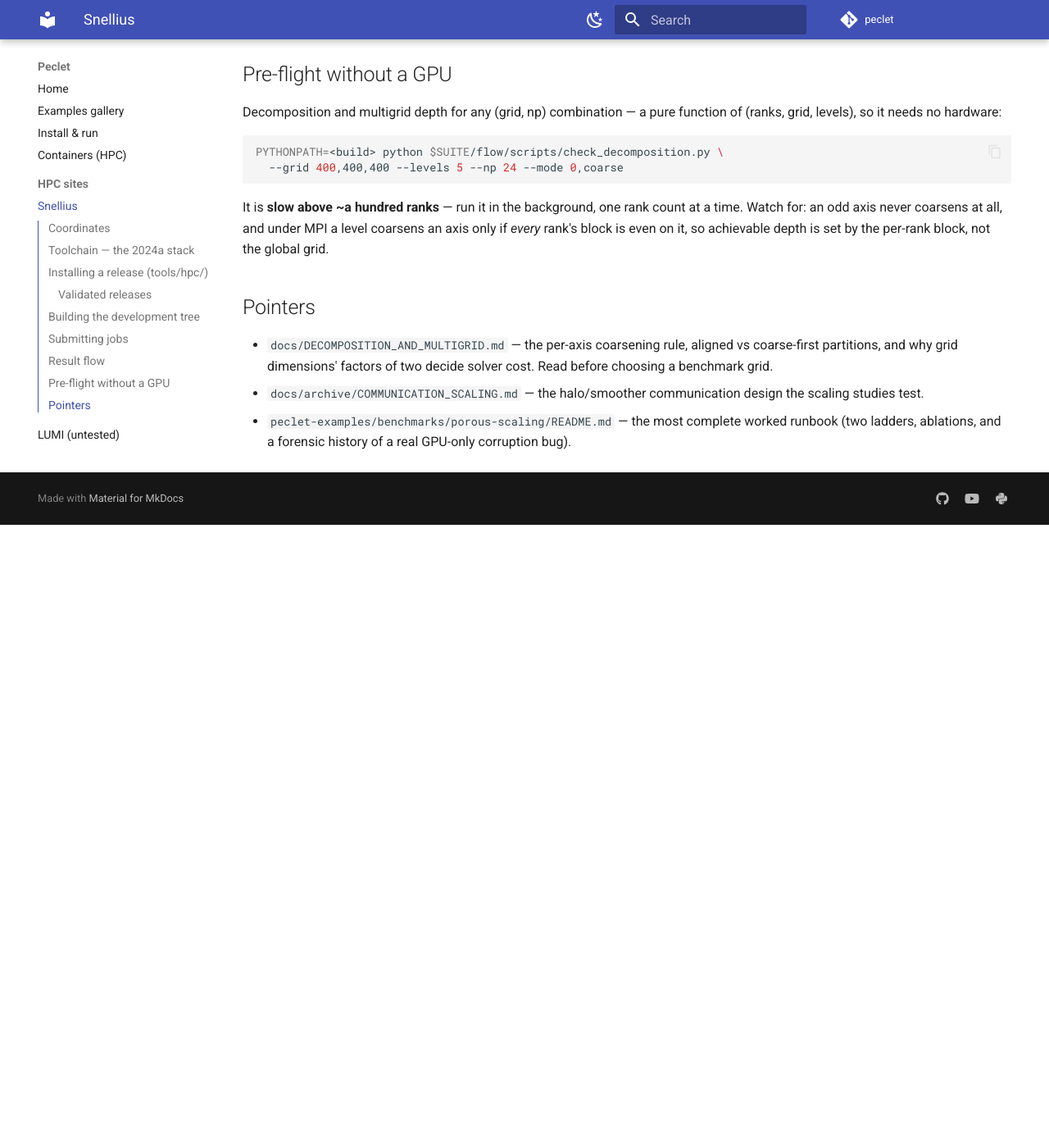
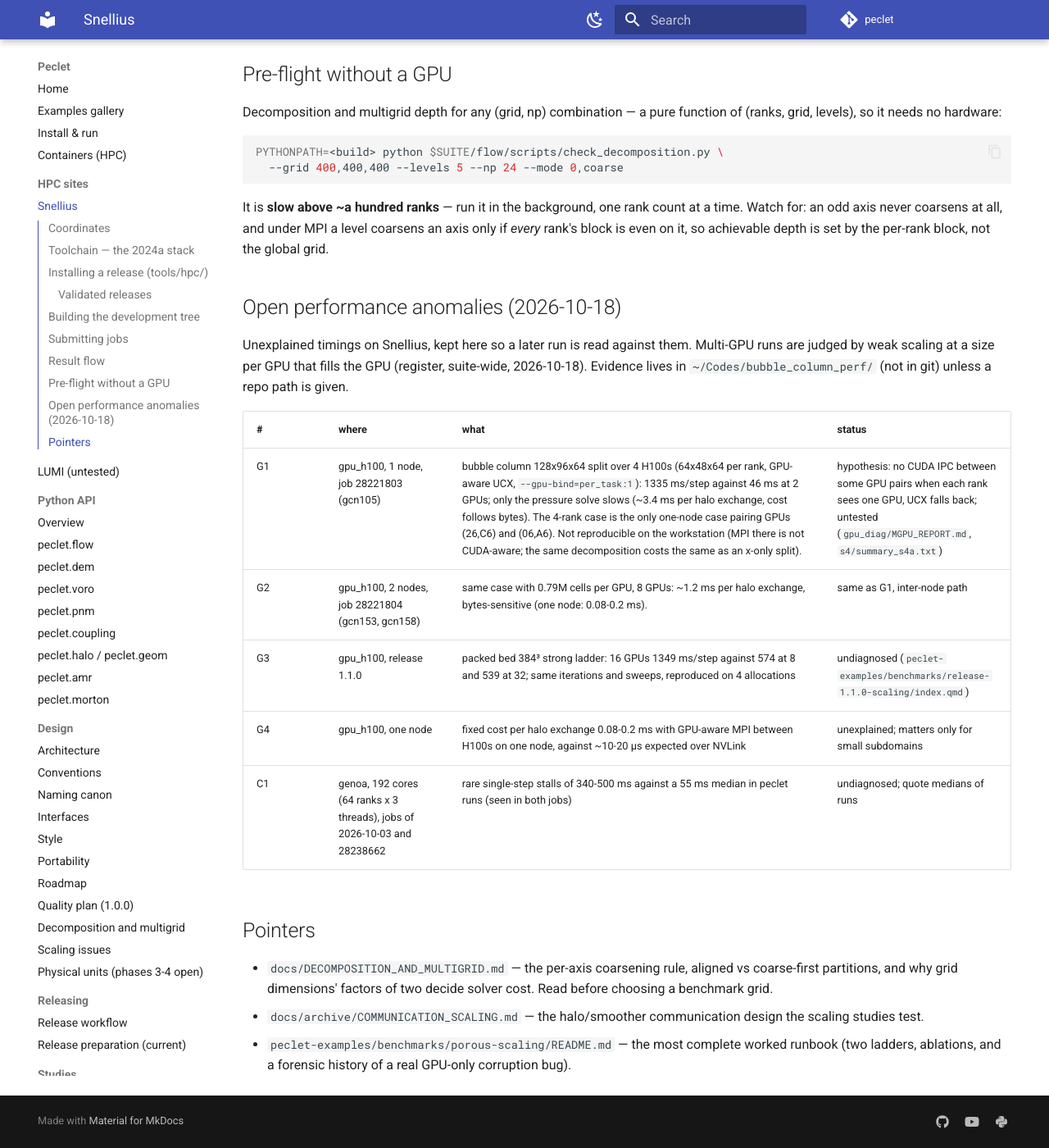
Before and after one commit to computational-chemical-engineering/peclet, an MkDocs documentation site: the page built from docs/SNELLIUS.md, in a window 1280 px wide and 1400 px high, scrolled down 5316 px. Shown: the whole window at 82% size. Built offline with MkDocs 1.6.1 and Material for MkDocs 9.7.7, drawn with Linux system fonts in a browser that asks for light colours; comment, search, counter and statistics services are not loaded; before the commit the page ends 5956 px from its top, so only the background shows below that.

Commit message:
SNELLIUS.md: open performance anomalies (G1-G4 multi-GPU halo cost / pair pathology, G3 release-1.1.0 16-GPU rung, C1 genoa stalls)
Co-Authored-By: Claude Opus 5.5 <noreply@anthropic.com>
Claude-Session: https://claude.ai/code/session_0127kjaH3FmCxkx1nzhmxWbn

```diff
--- a/docs/SNELLIUS.md
+++ b/docs/SNELLIUS.md
@@ -247,6 +247,20 @@ It is **slow above ~a hundred ranks** — run it in the background, one rank cou
 for: an odd axis never coarsens at all, and under MPI a level coarsens an axis only if *every*
 rank's block is even on it, so achievable depth is set by the per-rank block, not the global grid.
 
+## Open performance anomalies (2026-10-18)
+
+Unexplained timings on Snellius, kept here so a later run is read against them. Multi-GPU runs are
+judged by weak scaling at a size per GPU that fills the GPU (register, suite-wide, 2026-10-18).
+Evidence lives in `~/Codes/bubble_column_perf/` (not in git) unless a repo path is given.
+
+| # | where | what | status |
+|---|---|---|---|
+| G1 | gpu_h100, 1 node, job 28221803 (gcn105) | bubble column 128x96x64 split over 4 H100s (64x48x64 per rank, GPU-aware UCX, `--gpu-bind=per_task:1`): 1335 ms/step against 46 ms at 2 GPUs; only the pressure solve slows (~3.4 ms per halo exchange, cost follows bytes). The 4-rank case is the only one-node case pairing GPUs (26,C6) and (06,A6). Not reproducible on the workstation (MPI there is not CUDA-aware; the same decomposition costs the same as an x-only split). | hypothesis: no CUDA IPC between some GPU pairs when each rank sees one GPU, UCX falls back; untested (`gpu_diag/MGPU_REPORT.md`, `s4/summary_s4a.txt`) |
+| G2 | gpu_h100, 2 nodes, job 28221804 (gcn153, gcn158) | same case with 0.79M cells per GPU, 8 GPUs: ~1.2 ms per halo exchange, bytes-sensitive (one node: 0.08-0.2 ms). | same as G1, inter-node path |
+| G3 | gpu_h100, release 1.1.0 | packed bed 384³ strong ladder: 16 GPUs 1349 ms/step against 574 at 8 and 539 at 32; same iterations and sweeps, reproduced on 4 allocations | undiagnosed (`peclet-examples/benchmarks/release-1.1.0-scaling/index.qmd`) |
+| G4 | gpu_h100, one node | fixed cost per halo exchange 0.08-0.2 ms with GPU-aware MPI between H100s on one node, against ~10-20 µs expected over NVLink | unexplained; matters only for small subdomains |
+| C1 | genoa, 192 cores (64 ranks x 3 threads), jobs of 2026-10-03 and 28238662 | rare single-step stalls of 340-500 ms against a 55 ms median in peclet runs (seen in both jobs) | undiagnosed; quote medians of runs |
+
 ## Pointers
 
 - `docs/DECOMPOSITION_AND_MULTIGRID.md` — the per-axis coarsening rule, aligned vs coarse-first
```
